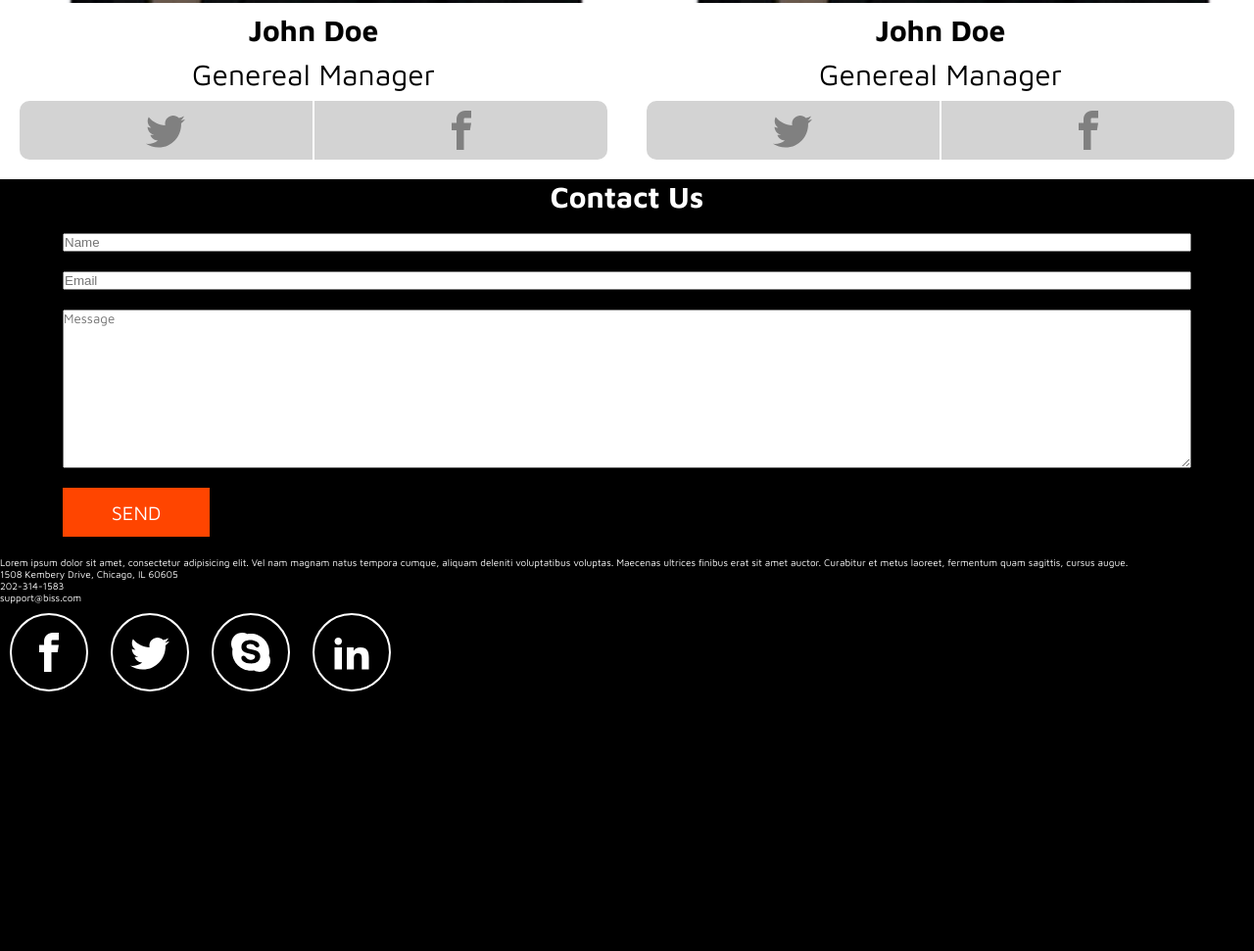
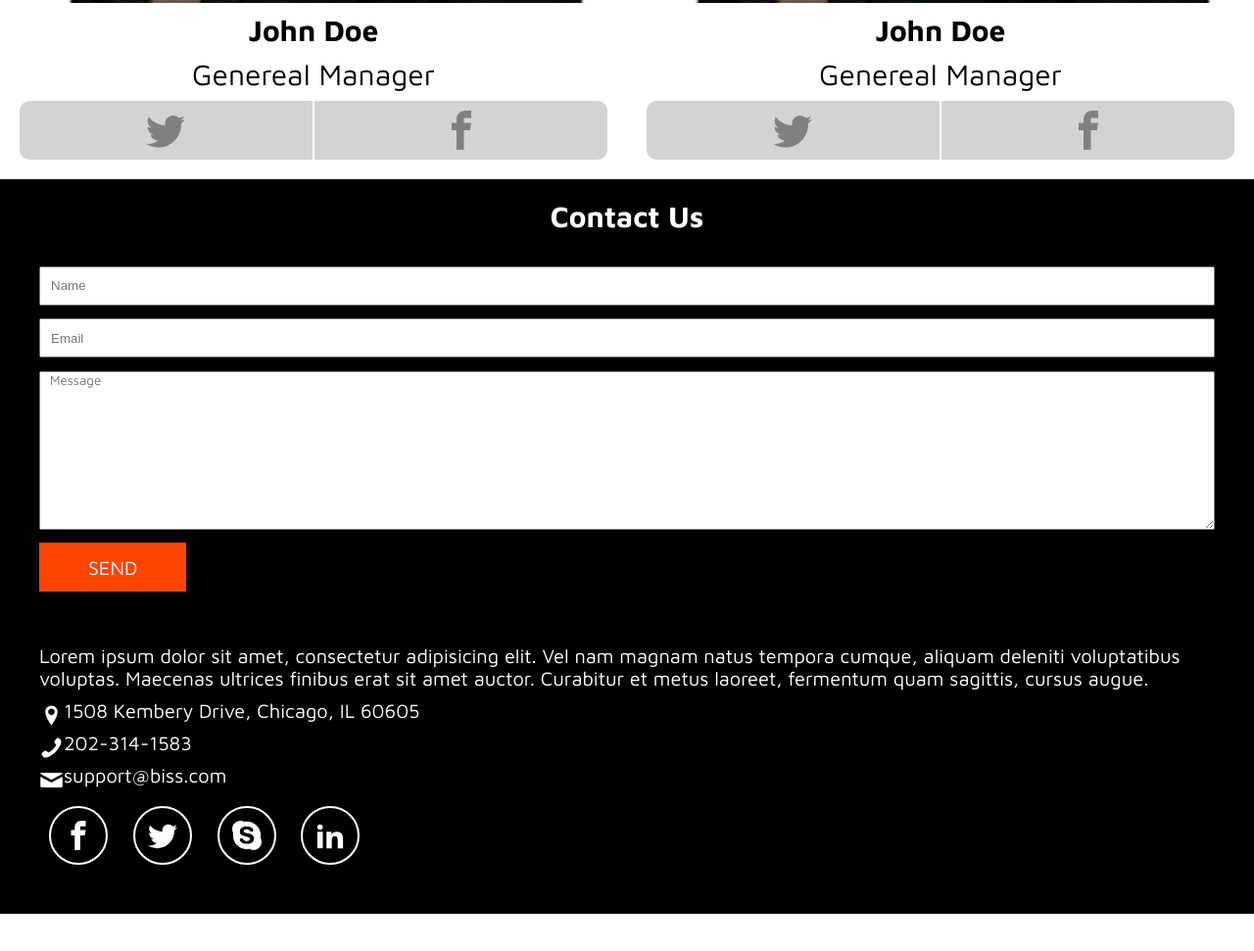
Before and after one commit to vodoleev-vladislav/startup_landing_page, a website: page index.html in a window 1280 px wide. Shown: the part 4766-5737 px from the top of the page at 98% size. After the commit the page ends 5699 px from the top, so only its background shows below. Drawn offline with Linux system fonts and the light colour scheme.

Commit message:
finish contact section basic layout

```diff
--- a/index.html
+++ b/index.html
@@ -320,10 +320,11 @@
     <h4 class="contact__heading">
       Contact Us
     </h4>
-    <form class="form">
-      <input type="name" class="form__name" placeholder="Name" />
-      <input type="text" class="form__email" placeholder="Email" />
-      <textarea class="form__textarea" name="" id="" cols="30" rows="10" placeholder="Message"></textarea>
+    <div class="contact-content">
+      <form class="contact-form">
+        <input type="name" class="contact-form__name" placeholder="Name" required />
+        <input type="text" class="contact-form__email" placeholder="Email" required />
+        <textarea class="contact-form__textarea" name="" id="" cols="30" rows="10" placeholder="Message"></textarea>
         <button class="btn btn--main" type="submit">Send</button>
       </form>
       <div class="contact-about">
@@ -331,9 +332,32 @@
           tempora cumque, aliquam deleniti voluptatibus voluptas. Maecenas ultrices finibus erat sit amet auctor.
           Curabitur et metus laoreet, fermentum quam sagittis, cursus augue.
         </p>
-      <p class="contact-about__adress">1508 Kembery Drive, Chicago, IL 60605</p>
-      <p class="contact-about__phone">202-314-1583</p>
-      <p class="contact-about__email">support@biss.com</p>
+        <ul class="contact-about__list">
+          <li class="contact-about__item">
+            <a href="#" class="contact-about__link">
+              <svg class="contact-about__icon">
+                <use xlink:href="img/sprite.svg#icon-location-pin"></use>
+              </svg>
+              <p class="contact-about__text">1508 Kembery Drive, Chicago, IL 60605</p>
+            </a>
+          </li>
+          <li class="contact-about__item">
+            <a href="tel:000-000-0000" class="contact-about__link">
+              <svg class="contact-about__icon">
+                <use xlink:href="img/sprite.svg#icon-phone"></use>
+              </svg>
+              <p class="contact-about__text">202-314-1583</p>
+            </a>
+          </li>
+          <li class="contact-about__item">
+            <a href="mailto:support@biss.com" class="contact-about__link">
+              <svg class="contact-about__icon">
+                <use xlink:href="img/sprite.svg#icon-mail"></use>
+              </svg>
+              <p class="contact-about__text">support@biss.com</p>
+            </a>
+          </li>
+        </ul>
         <ul class="social__list">
           <li class="social__item">
             <a href="#" class="social__link">
@@ -365,6 +389,7 @@
           </li>
         </ul>
       </div>
+    </div>
   </section>
   <footer class="footer"></footer>
 </body>
--- a/sass/_layout.scss
+++ b/sass/_layout.scss
@@ -86,12 +86,68 @@
 }
 
 .contact {
+  background-color: var(--color-black);
+  color: var(--color-white);
+  font-size: var(--font-size-small);
+  padding: 2rem;
+
+  &-content {
+    display: flex;
+    flex-flow: row wrap;
+    justify-content: flex-start;
+  }
+
+  &-form {
+    flex-basis: 100%;
+    padding: 2rem;
+    height: 40rem;
+    display: flex;
+    flex-direction: column;
+    justify-content: space-evenly;
+
+    &__name,
+    &__email {
+      display: block;
+      height: 4rem;
+      padding-left: 1rem;
+    }
+
+    &__textarea {
+      font-family: inherit;
+      padding-left: 1rem;
+    }
+  }
+
   &__heading {
     margin: 0 5vw;
     font-size: var(--font-size-medium);
     text-align: center;
   }
-  background-color: var(--color-black);
-  color: var(--color-white);
-  height: 80rem;
+
+  &-about {
+    flex-basis: 100%;
+    padding: 2rem;
+    &__text {
+      margin-bottom: 1rem;
+    }
+    &__list {
+      list-style: none;
+    }
+    &__link {
+      display: flex;
+      align-items: center;
+    }
+
+    &__link:link,
+    &__link:visited {
+      color: var(--color-white);
+      text-decoration: none;
+    }
+
+    &__icon {
+      height: 2.5rem;
+      width: 2.5rem;
+      fill: var(--color-white);
+    }
+  }
 }
--- a/sass/components/_form.scss
+++ /dev/null
@@ -1,11 +0,0 @@
-.form {
-  margin: 0 5vw;
-  height: 35rem;
-  display: flex;
-  flex-direction: column;
-  justify-content: space-evenly;
-
-  &__textarea {
-    font-family: inherit;
-  }
-}
--- a/sass/components/_social.scss
+++ b/sass/components/_social.scss
@@ -9,8 +9,8 @@
 
   &__link {
     display: flex;
-    height: 8rem;
-    width: 8rem;
+    height: 6rem;
+    width: 6rem;
     justify-content: center;
     align-items: center;
     border: 2px solid var(--color-white);
@@ -18,8 +18,8 @@
   }
 
   &__icon {
-    height: 4rem;
-    width: 4rem;
+    height: 3rem;
+    width: 3rem;
     fill: var(--color-white);
   }
 
--- a/sass/components/_team-member.scss
+++ b/sass/components/_team-member.scss
@@ -4,8 +4,8 @@
   flex-direction: column;
   align-items: center;
   text-align: center;
+  overflow: auto;
   padding: 2rem;
-  overflow: auto;
 
   &__photo {
     width: 100%;
--- a/sass/main.scss
+++ b/sass/main.scss
@@ -10,5 +10,4 @@
 @import "./components/about-card";
 @import "./components/team-member";
 @import "./components/accordion";
-@import "./components/form";
 @import "./components/social";
```
Also changed, not shown: css/style.css. Lines whose indentation alone changed are shown as unchanged.
